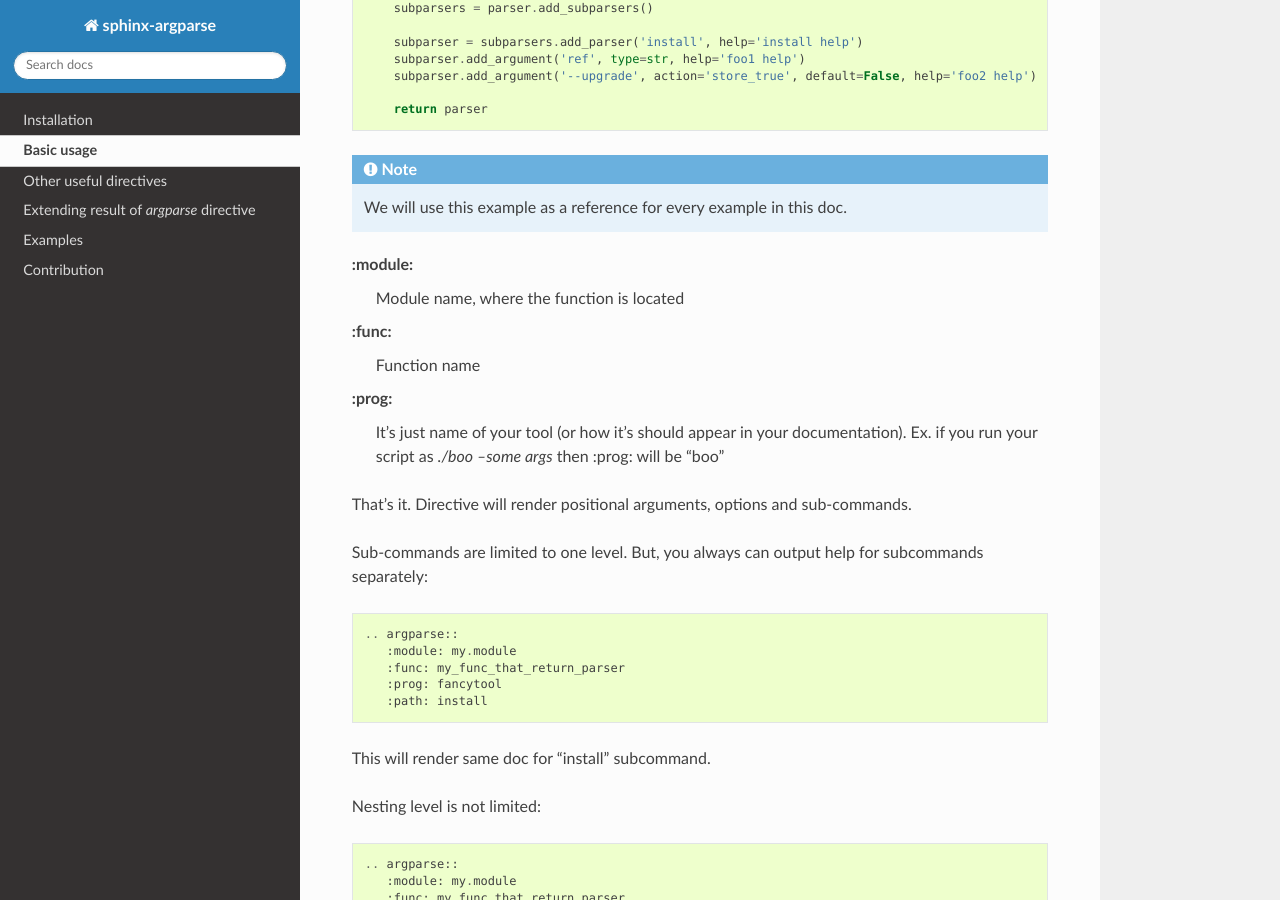
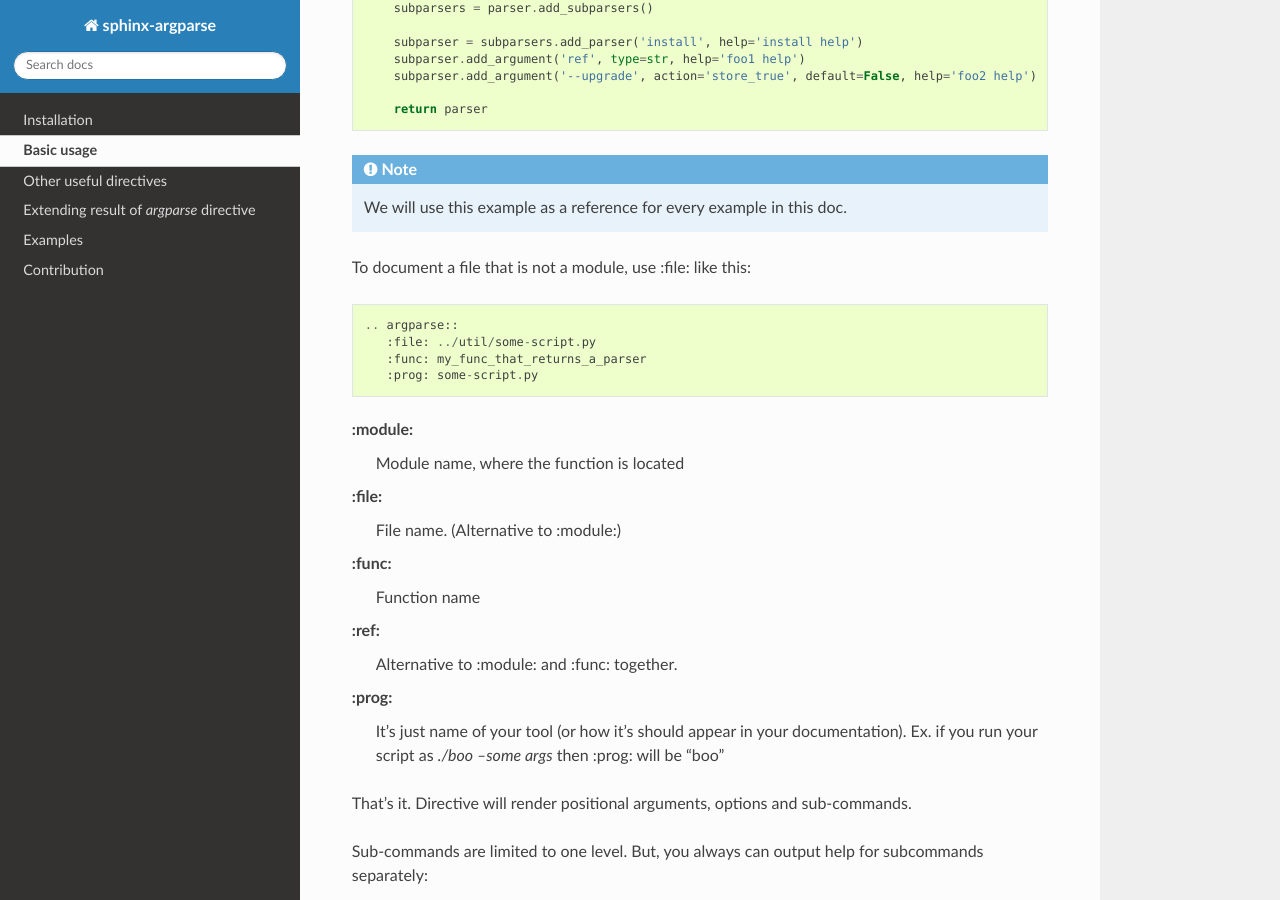
Before and after one commit to alex-rudakov/sphinx-argparse, a Sphinx documentation site: the page built from docs/usage.rst, in a window 1280 px wide and 900 px high, scrolled down 786 px. Built offline with Sphinx 7.4.7 and the Read the Docs theme 2.0.0, drawn with Linux system fonts in a browser that asks for light colours.

Commit message:
Add :file: option to allow documenting a script that is not a module and can't be imported

```diff
--- a/docs/usage.rst
+++ b/docs/usage.rst
@@ -42,11 +42,24 @@ Something like::
 .. note::
     We will use this example as a reference for every example in this doc.
 
+To document a file that is not a module, use :file: like this::
+
+    .. argparse::
+       :file: ../util/some-script.py
+       :func: my_func_that_returns_a_parser
+       :prog: some-script.py
+
 \:module\:
     Module name, where the function is located
 
+\:file\:
+    File name.  (Alternative to :module:)
+
 \:func\:
     Function name
+
+\:ref\:
+    Alternative to :module: and :func: together.
 
 \:prog\:
     It's just name of your tool (or how it's should appear in your documentation). Ex. if you run your script as
```
Also changed, not shown: 1 other file.
